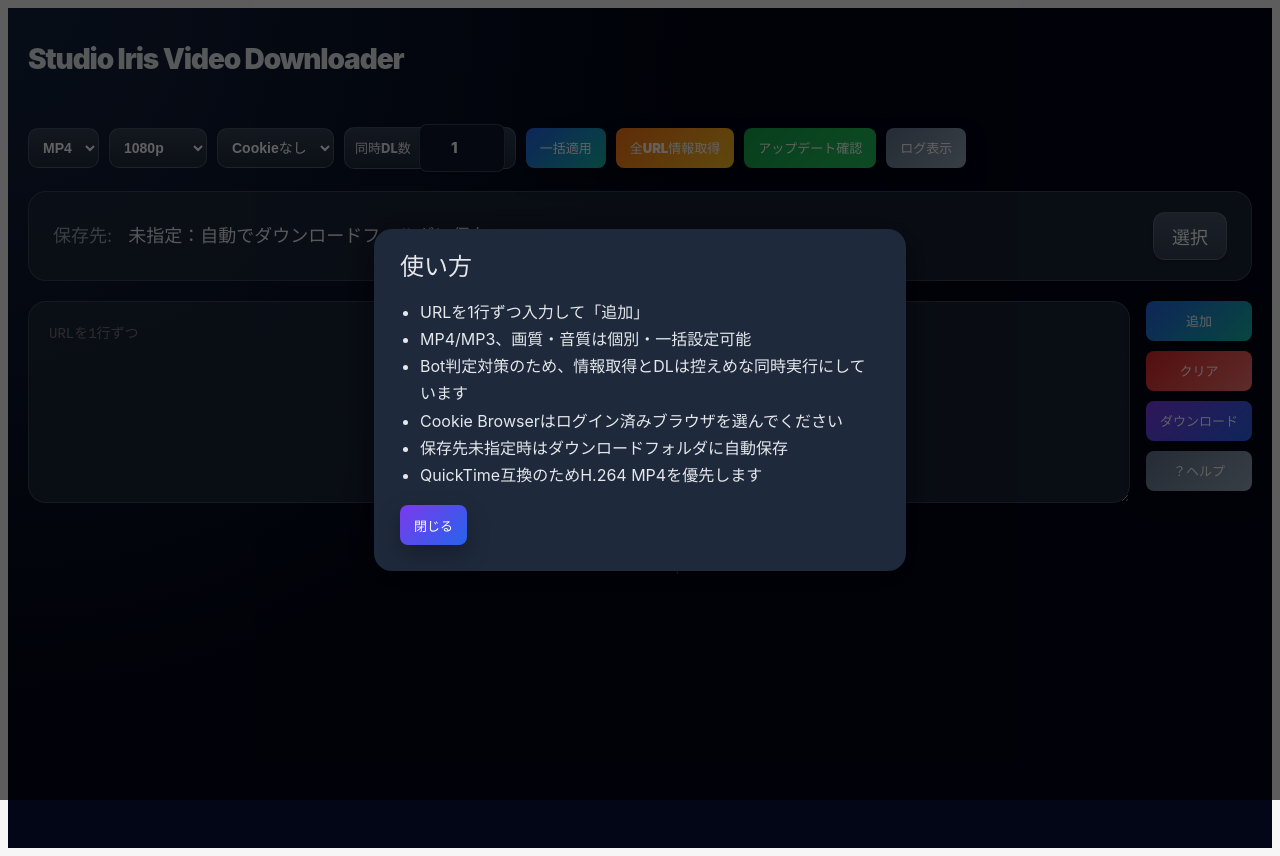
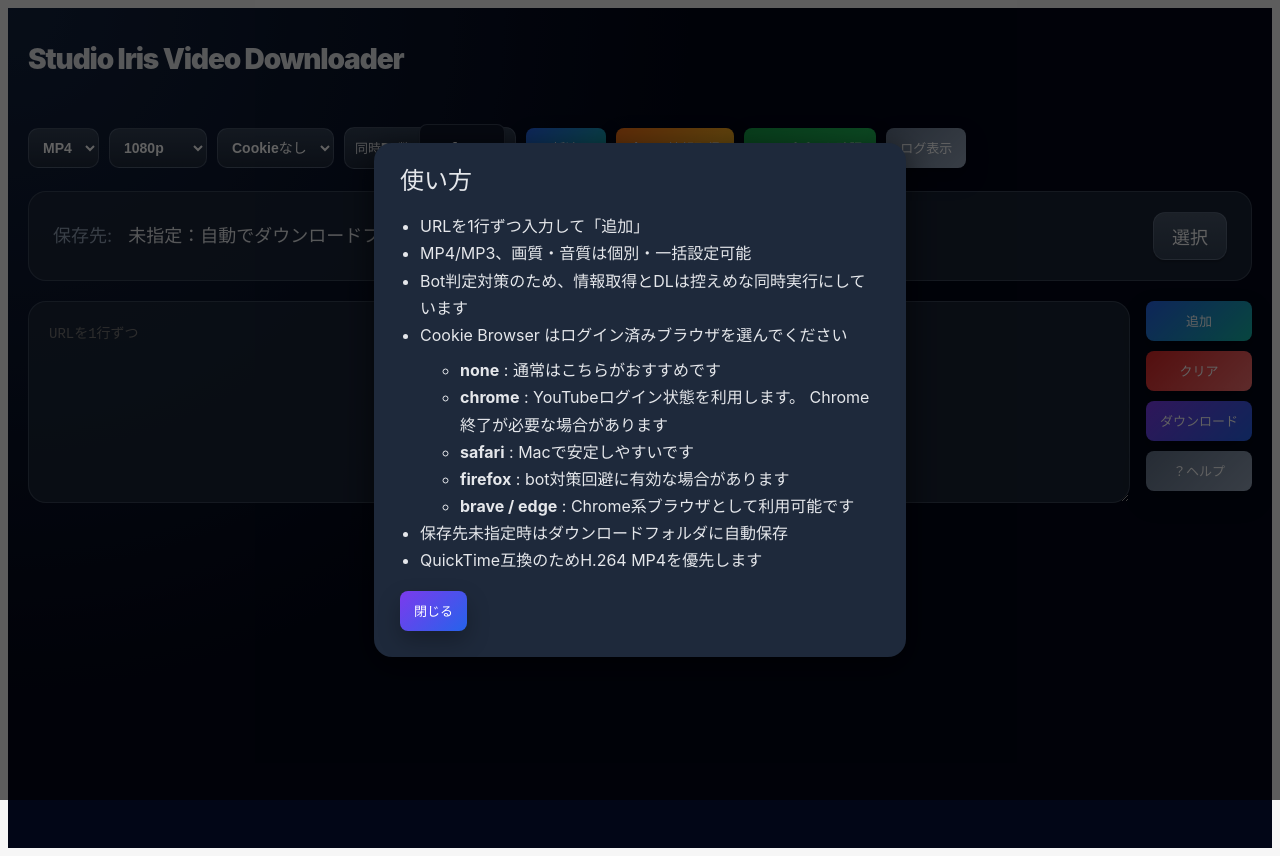
Before and after one commit to studio-iris3/tauri-video-downloader, a React (Vite) app: page / in a window 1280 px wide. Both pictures are taken after a click on the button "？ヘルプ". Built offline with nearby package versions, Linux system fonts and the light colour scheme.

Commit message:
improve cookie browser help and error messages

```diff
--- a/src/App.tsx
+++ b/src/App.tsx
@@ -691,7 +691,36 @@
               <li>URLを1行ずつ入力して「追加」</li>
               <li>MP4/MP3、画質・音質は個別・一括設定可能</li>
               <li>Bot判定対策のため、情報取得とDLは控えめな同時実行にしています</li>
-              <li>Cookie Browserはログイン済みブラウザを選んでください</li>
+              <li>
+  Cookie Browser はログイン済みブラウザを選んでください
+  <ul style={{ marginTop: 8 }}>
+    <li>
+      <strong>none</strong> :
+      通常はこちらがおすすめです
+    </li>
+
+    <li>
+      <strong>chrome</strong> :
+      YouTubeログイン状態を利用します。
+      Chrome終了が必要な場合があります
+    </li>
+
+    <li>
+      <strong>safari</strong> :
+      Macで安定しやすいです
+    </li>
+
+    <li>
+      <strong>firefox</strong> :
+      bot対策回避に有効な場合があります
+    </li>
+
+    <li>
+      <strong>brave / edge</strong> :
+      Chrome系ブラウザとして利用可能です
+    </li>
+  </ul>
+</li>
               <li>保存先未指定時はダウンロードフォルダに自動保存</li>
               <li>QuickTime互換のためH.264 MP4を優先します</li>
             </ul>
--- a/src/downloader.ts
+++ b/src/downloader.ts
@@ -1,12 +1,83 @@
 export function friendlyError(error: unknown) {
   const text = String(error);
+  const lower = text.toLowerCase();
 
+  // Cookie取得失敗
   if (
-    text.includes("Sign in to confirm") ||
-    text.includes("not a bot") ||
-    text.includes("--cookies-from-browser")
+    lower.includes("could not copy chrome cookie database") ||
+    lower.includes("chrome cookie database") ||
+    lower.includes("cookies-from-browser")
   ) {
-    return "YouTubeのbot判定が出ています。Cookie BrowserをChrome/Safari/Firefoxなどログイン済みブラウザに変更して再試行してください。";
+    return [
+      "Cookie Browser の取得に失敗しました。",
+      "",
+      "以下を試してください。",
+      "・Cookie Browser を none に変更する",
+      "・Chrome を完全終了して再試行する",
+      "・Safari / Firefox / Brave を試す",
+      "",
+      "Chrome起動中は Cookie を取得できない場合があります。",
+    ].join("\n");
+  }
+
+  // YouTube bot判定
+  if (
+    lower.includes("sign in to confirm") ||
+    lower.includes("not a bot")
+  ) {
+    return [
+      "YouTube 側で bot 判定が発生しています。",
+      "",
+      "以下を試してください。",
+      "・Cookie Browser を Chrome/Safari/Firefox に変更",
+      "・少し時間を置いて再試行",
+      "・別動画で試す",
+    ].join("\n");
+  }
+
+  // 非公開動画
+  if (
+    lower.includes("private video") ||
+    lower.includes("this video is private")
+  ) {
+    return "この動画は非公開、またはログインが必要です。";
+  }
+
+  // 動画利用不可
+  if (
+    lower.includes("video unavailable") ||
+    lower.includes("this video is unavailable")
+  ) {
+    return "この動画は利用できません。削除・地域制限などの可能性があります。";
+  }
+
+  // フォーマットなし
+  if (
+    lower.includes("requested format is not available") ||
+    lower.includes("format is not available")
+  ) {
+    return "指定した画質または形式が利用できません。別の画質を試してください。";
+  }
+
+  // ffmpegエラー
+  if (
+    lower.includes("ffmpeg") &&
+    (lower.includes("not found") || lower.includes("no such file"))
+  ) {
+    return "FFmpeg が見つかりません。アプリの同梱ファイルを確認してください。";
+  }
+
+  // yt-dlpエラー
+  if (
+    lower.includes("yt-dlp") &&
+    (lower.includes("not found") || lower.includes("no such file"))
+  ) {
+    return "yt-dlp が見つかりません。アプリの同梱ファイルを確認してください。";
+  }
+
+  // 汎用exit code
+  if (lower.includes("exit code: 1")) {
+    return "ダウンロードに失敗しました。Cookie Browser や画質設定を変更して再試行してください。";
   }
 
   return text;
```
